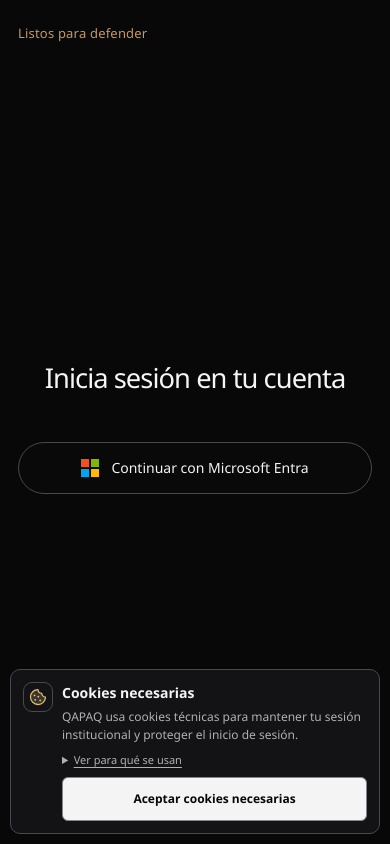
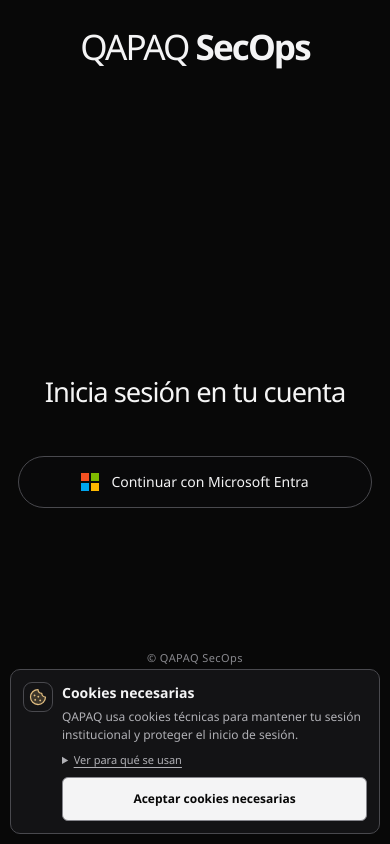
Before and after one commit to CyberStill-GmbH/qapaq-secops, a React (Vite) app in the folder apps/web/: page / in a window 390 px wide. Built offline with nearby package versions, Linux system fonts and the light colour scheme; no server answers.

Commit message:
feat(web): center login brand and welcome message

```diff
--- a/apps/web/src/app/application.tsx
+++ b/apps/web/src/app/application.tsx
@@ -64,13 +64,13 @@
   return (
     <main className="auth-screen" data-base-path={config.basePath}>
       <header className="auth-topbar" aria-label="Acceso QAPAQ SecOps">
-        <div className="brand-destination login-brand-cycle" aria-hidden="true">
-          <span>
+        <div className="login-brand-lockup" aria-hidden="true">
+          <span className="login-brand-name">
             QAPAQ <strong>SecOps</strong>
           </span>
-          <span>Listos para defender</span>
+          <span className="login-brand-tagline">Bienvenido de nuevo</span>
         </div>
-        <span className="sr-only">QAPAQ SecOps. Listos para defender.</span>
+        <span className="sr-only">QAPAQ SecOps. Bienvenido de nuevo.</span>
       </header>
       <section className="login-core" aria-labelledby="login-title">
         <h1 id="login-title">Inicia sesión en tu cuenta</h1>
@@ -94,7 +94,7 @@
         </div>
       </section>
       <footer className="auth-footer">
-        <span>Ciberseguridad defensiva para el sector financiero.</span>
+        <span>© QAPAQ SecOps</span>
       </footer>
       <HeroArt />
       <CookieNotice />
--- a/apps/web/src/app/login-motion.css
+++ b/apps/web/src/app/login-motion.css
@@ -89,12 +89,8 @@
   animation: login-analyst-arrival 1700ms cubic-bezier(0.16, 1, 0.3, 1) 100ms both;
 }
 
-.login-brand-cycle > span {
+.login-brand-tagline {
   animation: login-brand-dissolve 8s ease-in-out infinite both;
-}
-
-.login-brand-cycle > span + span {
-  animation-delay: -4s;
 }
 
 @keyframes auth-splash-out {
@@ -279,14 +275,10 @@
     transform: none;
   }
 
-  .login-brand-cycle > span {
+  .login-brand-tagline {
     animation: none !important;
     filter: none;
-    opacity: 0;
+    opacity: 1;
     transform: none;
   }
-
-  .login-brand-cycle > span:first-child {
-    opacity: 1;
-  }
 }
--- a/apps/web/src/app/login.css
+++ b/apps/web/src/app/login.css
@@ -12,38 +12,40 @@
   z-index: 2;
   inset: 0 48% auto 0;
   display: flex;
-  min-height: 76px;
-  align-items: center;
-  justify-content: flex-start;
-  padding: 0 clamp(20px, 2vw, 34px);
+  min-height: 128px;
+  align-items: flex-start;
+  justify-content: center;
+  padding: 28px clamp(20px, 2vw, 34px) 0;
 }
 
-.brand-destination {
-  color: #d7d4cf;
-  font-size: 16px;
-  line-height: 1.4;
-  text-align: left;
+.login-brand-lockup {
+  display: flex;
+  flex-direction: column;
+  align-items: center;
+  gap: 5px;
+  text-align: center;
 }
 
-.login-brand-cycle {
-  display: grid;
-  min-height: 22px;
-  align-items: center;
+.login-brand-name {
+  color: #f4f4f5;
+  font-size: clamp(28px, 3vw, 40px);
+  font-weight: 500;
+  letter-spacing: -0.055em;
+  line-height: 1.08;
+  white-space: nowrap;
 }
 
-.login-brand-cycle > span {
-  grid-area: 1 / 1;
-  font-weight: 550;
-  letter-spacing: 0.015em;
+.login-brand-name strong {
+  font-weight: 650;
 }
 
-.login-brand-cycle > span + span {
+.login-brand-tagline {
   color: #c49a5a;
-}
-
-.login-brand-cycle > span:first-child strong {
-  color: #f4f4f5;
-  font-weight: 600;
+  font-size: 13px;
+  font-weight: 500;
+  letter-spacing: 0.11em;
+  line-height: 1.5;
+  text-transform: uppercase;
 }
 
 .login-core {
@@ -56,7 +58,7 @@
   grid-column: 1;
   grid-row: 1;
   justify-self: center;
-  padding: 88px 0 100px;
+  padding: 148px 0 100px;
   text-align: center;
 }
 
@@ -229,6 +231,7 @@
   inset: auto 48% 24px 18px;
   color: #89898e;
   font-size: 12px;
+  letter-spacing: 0.04em;
   line-height: 1.5;
   text-align: center;
 }
@@ -280,12 +283,8 @@
 
   .auth-topbar {
     right: 40%;
-    min-height: 68px;
-    padding-inline: 18px;
-  }
-
-  .brand-destination {
-    font-size: 14px;
+    min-height: 120px;
+    padding: 25px 18px 0;
   }
 
   .login-core {
@@ -307,12 +306,12 @@
 
   .auth-topbar {
     right: 0;
-    min-height: 66px;
+    min-height: 128px;
+    padding: 28px 18px 0;
   }
 
-  .brand-destination {
-    max-width: calc(100vw - 36px);
-    font-size: 13px;
+  .login-brand-name {
+    font-size: clamp(29px, 9vw, 38px);
   }
 
   .login-core {
@@ -320,7 +319,7 @@
     min-height: 100svh;
     width: min(100% - 36px, 460px);
     margin: 0 auto;
-    padding: 130px 0 120px;
+    padding: 158px 0 120px;
   }
 
   .login-core h1 {
@@ -353,7 +352,7 @@
   .auth-footer {
     z-index: 2;
     right: 20px;
-    bottom: 16px;
+    bottom: calc(178px + env(safe-area-inset-bottom));
     left: 20px;
     font-size: 11px;
   }
@@ -361,7 +360,7 @@
 
 @media (max-height: 680px) and (min-width: 621px) {
   .login-core {
-    padding-block: 82px 76px;
+    padding-block: 132px 76px;
   }
 
   .login-action-group {
```
Also changed, not shown: 2 other files (tests, documents, lock files or other folders).
